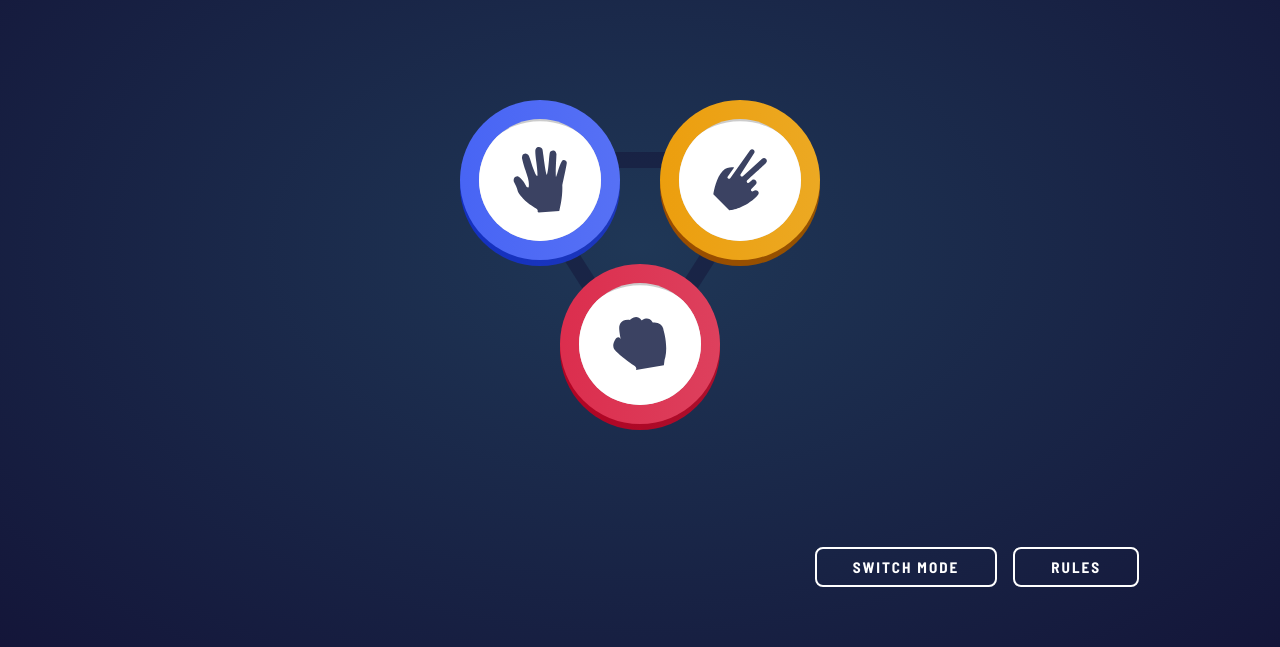
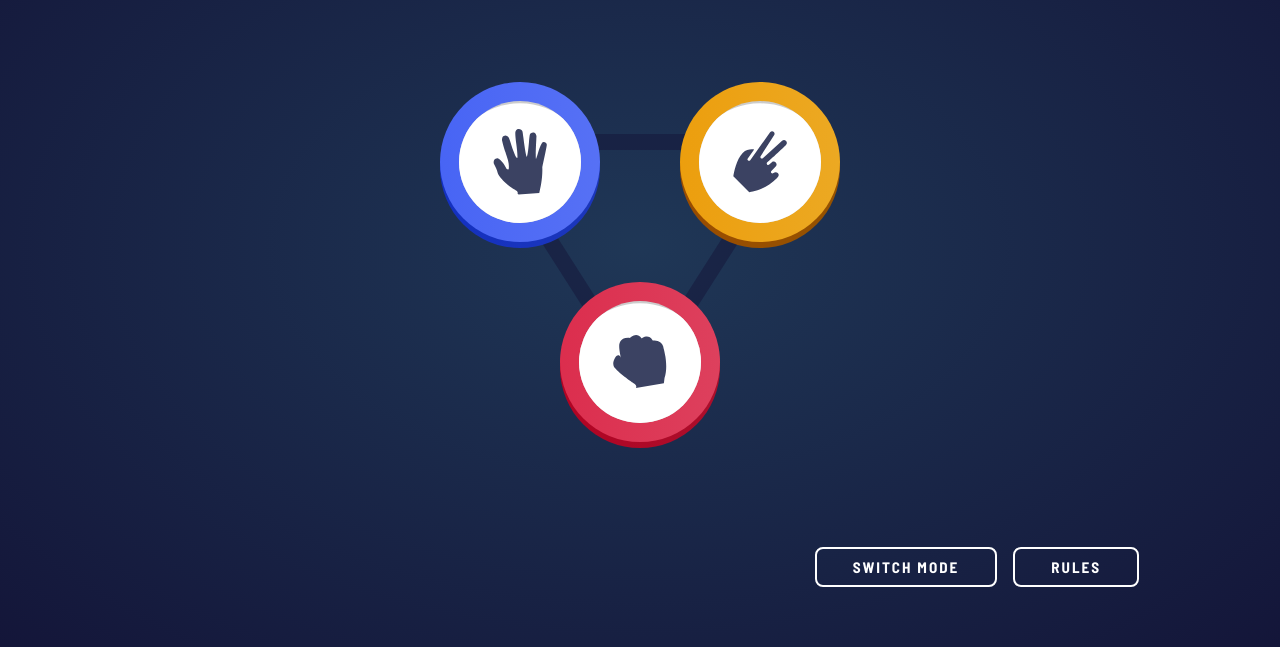
Before and after one commit to jantoepper1600/rock-paper-scissors, a plain HTML site: page index.html in a window 1280 px wide. Shown: the part 153-800 px from the top of the page. Drawn offline with Linux system fonts and the light colour scheme.

Commit message:
Update style.css

```diff
--- a/css/style.css
+++ b/css/style.css
@@ -544,7 +544,7 @@ div.rules > button {
         font-size: 1.5rem;
     }
 
-    main > div:(.normalMode, .advancedMode) {
+    main > div:is(.normalMode, .advancedMode) {
         max-width: 25rem;
     }
 
```
